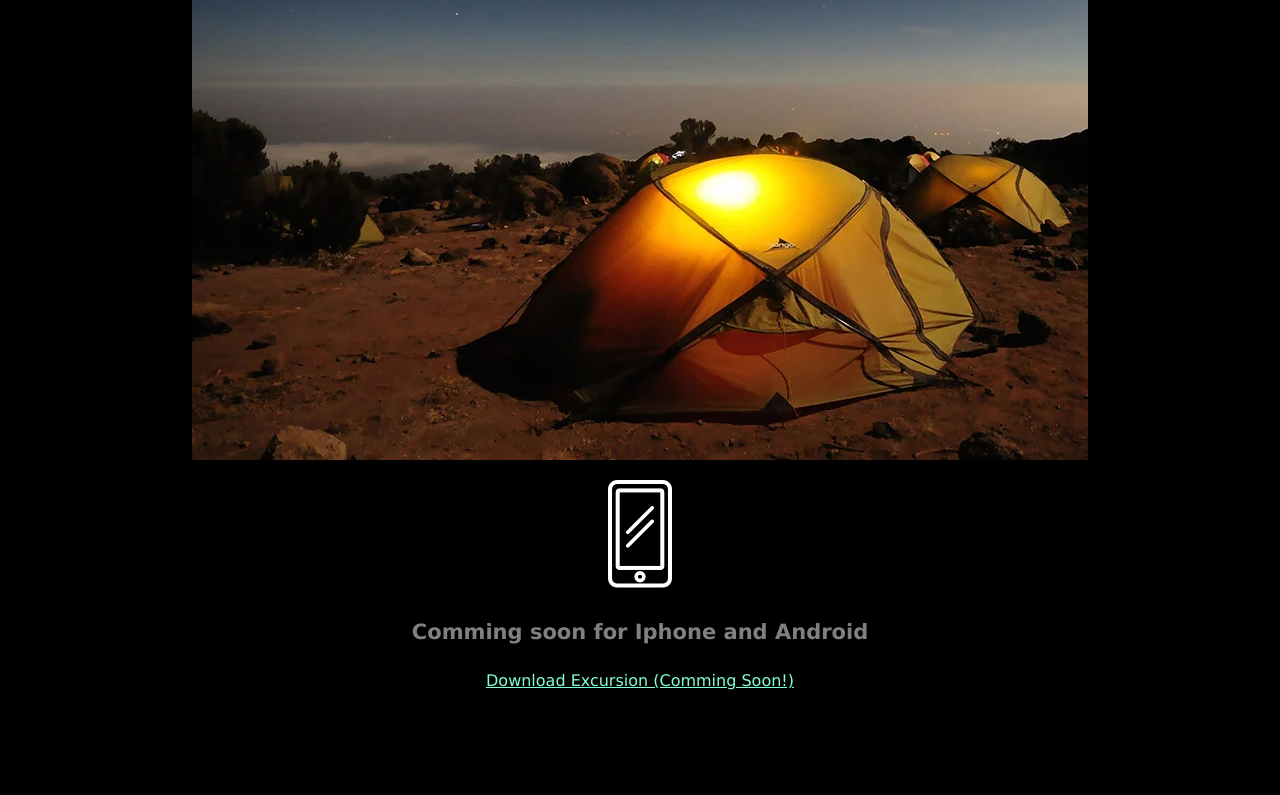
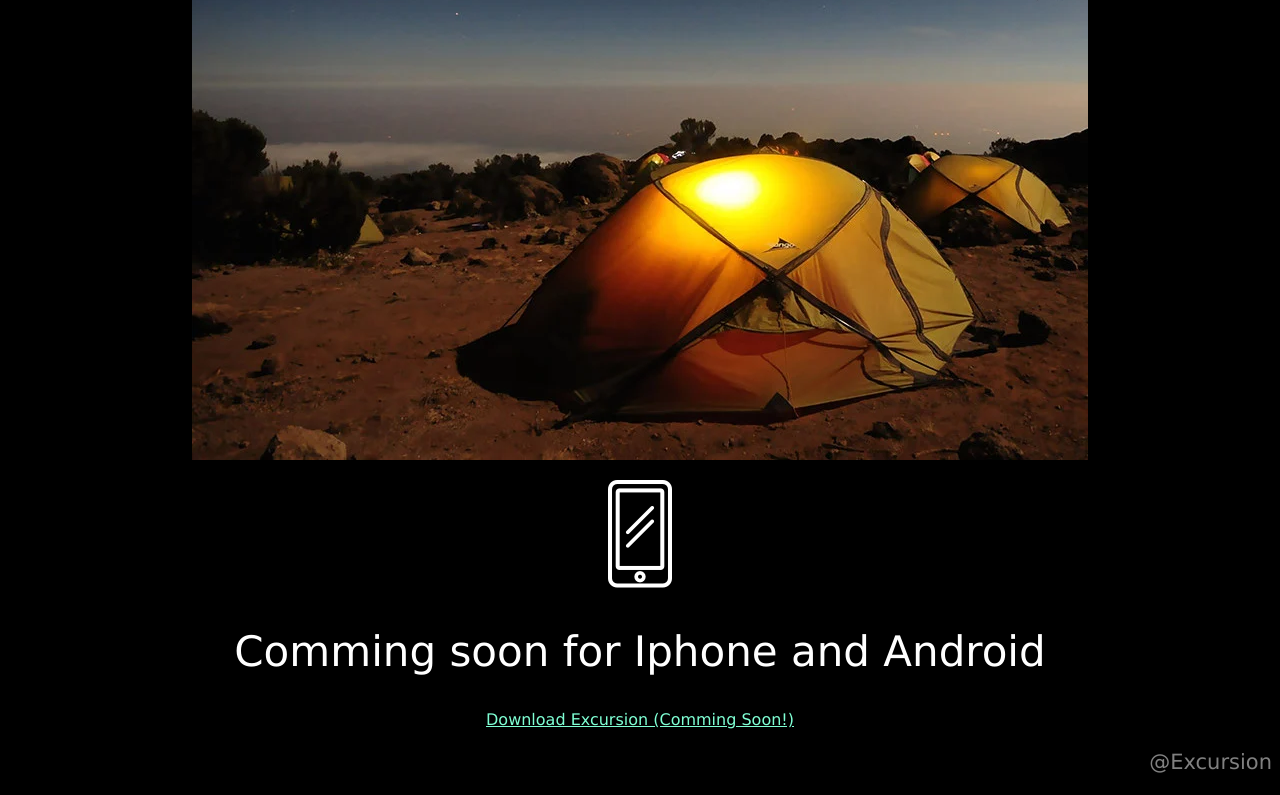
Before and after one commit to caiorehenrique/excursion, a plain HTML site: page index.html in a window 1280 px wide. Shown: the part 552-1347 px from the top of the page. Before the commit the page ends 1258 px from the top, so only its background shows below. Drawn offline with Linux system fonts and the light colour scheme.

Commit message:
final push

```diff
--- a/index.html
+++ b/index.html
@@ -19,8 +19,9 @@
     <h4 class="header--sub-header">Excursion remembers places you like, and recommends new points of interest round you</h4>
     <p><img src="resources/images/camp.jpg"></p>
     <p><img src="resources/images/phone.png"></p>
-    <h4 class="header--sub-header">Comming soon for Iphone and Android </h4>
+    <h2 class="header--secondary">Comming soon for Iphone and Android </h2>
     <p><a class="link--cta" href="#">Download Excursion (Comming Soon!)</a></p>
+    <p class="footer">@Excursion</p>
 </body>
 
 </html>
--- a/resources/css/style.css
+++ b/resources/css/style.css
@@ -27,3 +27,9 @@ body {
     font-size: 16px;
     color: aquamarine;
 }
+
+.footer{
+    color: gray;
+    font-size: 21px;
+    text-align: right;
+}
```
